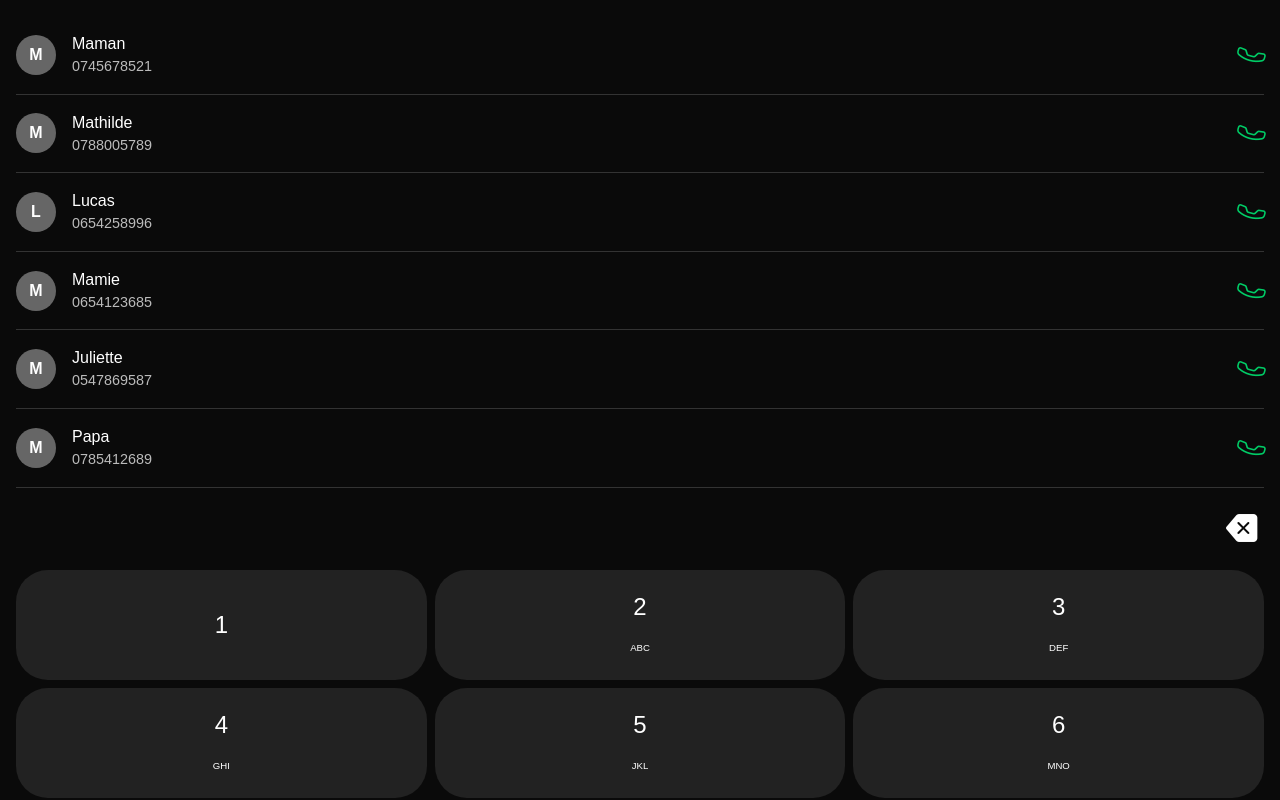
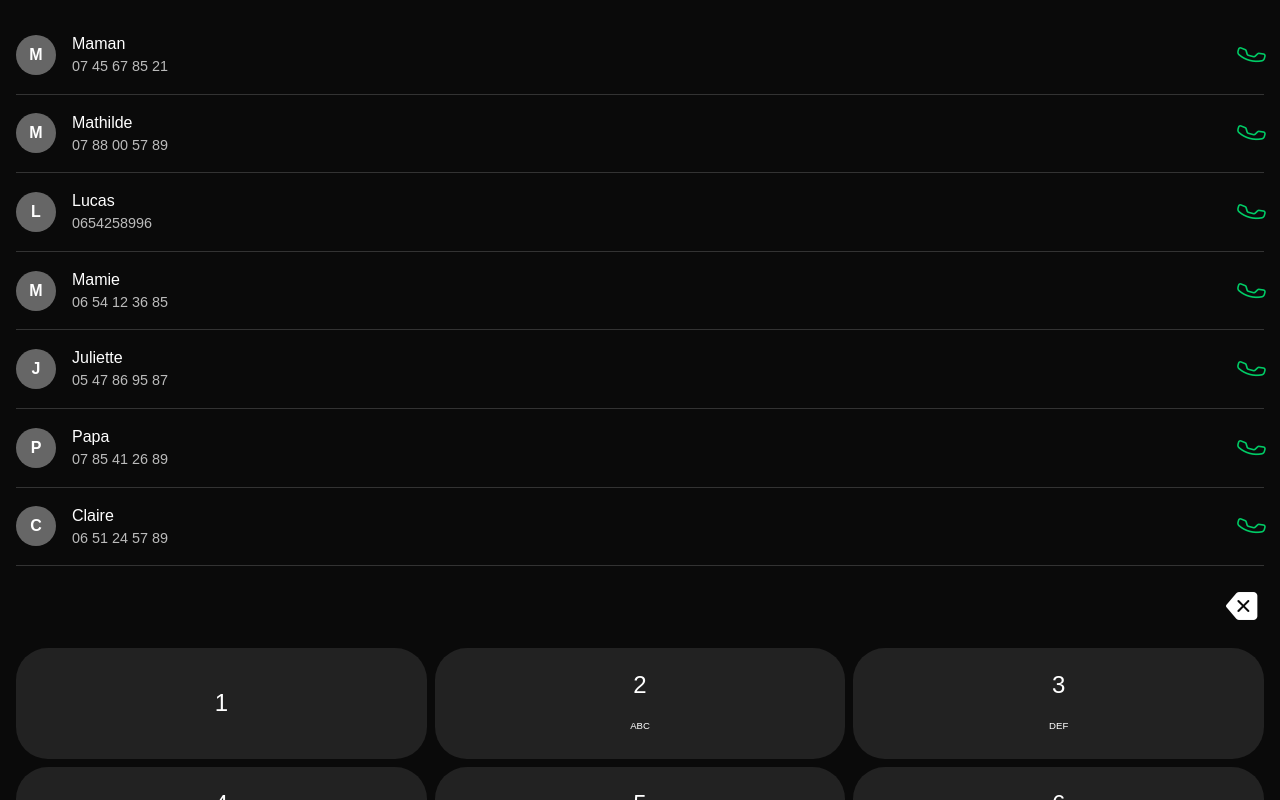
Before and after one commit to luluforreal1/phonedial, a plain HTML site: page index.html in a window 1280 px wide. Drawn offline with nearby package versions, Linux system fonts and the light colour scheme.

Commit message:
Update index.html

```diff
--- a/index.html
+++ b/index.html
@@ -172,12 +172,13 @@
   <!-- ÉCRAN : Faux Téléphone -->
   <div id="screen-phone" class="screen-container active">
     <div class="contacts">
-      <div class="contact"><div class="contact-info"><div class="avatar">M</div><div><div>Maman</div><div class="phone-label">0745678521</div></div></div><div class="call-icon"><i class="bi bi-telephone"></i></div></div>
-      <div class="contact"><div class="contact-info"><div class="avatar">M</div><div><div>Mathilde</div><div class="phone-label">0788005789</div></div></div><div class="call-icon"><i class="bi bi-telephone"></i></div></div>
+      <div class="contact"><div class="contact-info"><div class="avatar">M</div><div><div>Maman</div><div class="phone-label">07 45 67 85 21</div></div></div><div class="call-icon"><i class="bi bi-telephone"></i></div></div>
+      <div class="contact"><div class="contact-info"><div class="avatar">M</div><div><div>Mathilde</div><div class="phone-label">07 88 00 57 89</div></div></div><div class="call-icon"><i class="bi bi-telephone"></i></div></div>
       <div class="contact"><div class="contact-info"><div class="avatar">L</div><div><div>Lucas</div><div class="phone-label">0654258996</div></div></div><div class="call-icon"><i class="bi bi-telephone"></i></div></div>
-      <div class="contact"><div class="contact-info"><div class="avatar">M</div><div><div>Mamie</div><div class="phone-label">0654123685</div></div></div><div class="call-icon"><i class="bi bi-telephone"></i></div></div>
-      <div class="contact"><div class="contact-info"><div class="avatar">M</div><div><div>Juliette</div><div class="phone-label">0547869587</div></div></div><div class="call-icon"><i class="bi bi-telephone"></i></div></div>
-      <div class="contact"><div class="contact-info"><div class="avatar">M</div><div><div>Papa</div><div class="phone-label">0785412689</div></div></div><div class="call-icon"><i class="bi bi-telephone"></i></div></div>
+      <div class="contact"><div class="contact-info"><div class="avatar">M</div><div><div>Mamie</div><div class="phone-label">06 54 12 36 85</div></div></div><div class="call-icon"><i class="bi bi-telephone"></i></div></div>
+      <div class="contact"><div class="contact-info"><div class="avatar">J</div><div><div>Juliette</div><div class="phone-label">05 47 86 95 87</div></div></div><div class="call-icon"><i class="bi bi-telephone"></i></div></div>
+      <div class="contact"><div class="contact-info"><div class="avatar">P</div><div><div>Papa</div><div class="phone-label">07 85 41 26 89</div></div></div><div class="call-icon"><i class="bi bi-telephone"></i></div></div>
+       <div class="contact"><div class="contact-info"><div class="avatar">C</div><div><div>Claire</div><div class="phone-label">06 51 24 57 89</div></div></div><div class="call-icon"><i class="bi bi-telephone"></i></div></div>
     </div>
     <div class="flexquick">
       <div class="blank"></div>
```
